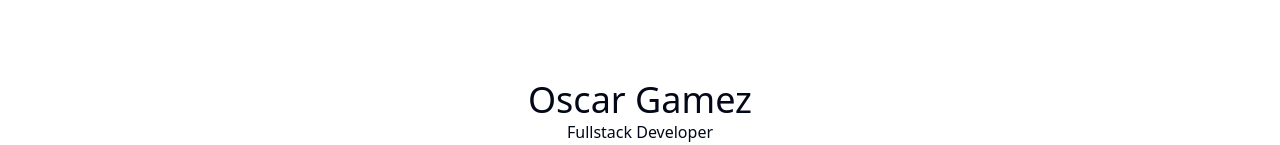
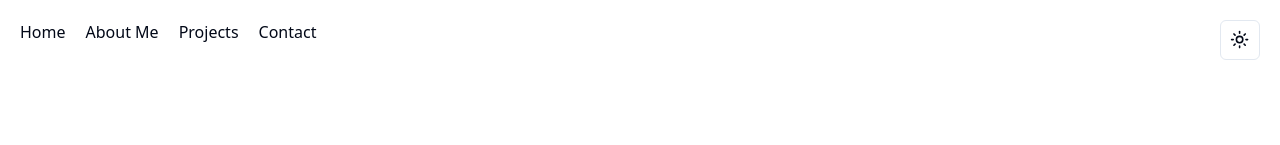
Before and after one commit to OscarG-png/portfoliov2, a Next.js app: page / in a window 1280 px wide. Shown: the top 145 px of the page. Built offline with nearby package versions, Linux system fonts and the light colour scheme.

Commit message:
integrated nav menu

```diff
--- a/src/app/layout.tsx
+++ b/src/app/layout.tsx
@@ -1,5 +1,7 @@
 import "~/styles/globals.css";
 import { ThemeProvider } from "~/components/theme-provider";
+import NavMenu from "~/components/NavMenu";
+import { ModeToggle } from "~/components/DarkMode-Toggle";
 
 import { GeistSans } from "geist/font/sans";
 
@@ -23,7 +25,11 @@ export default function RootLayout({
           enableSystem
           disableTransitionOnChange
         >
-          {children}
+          <div className="mx-5 my-5 flex flex-row justify-between gap-2">
+            <NavMenu />
+            <ModeToggle />
+          </div>
+          <div className="container">{children}</div>
         </ThemeProvider>
       </body>
     </html>
--- /dev/null
+++ b/src/components/Contact.tsx
@@ -0,0 +1,38 @@
+import {
+  Dialog,
+  DialogContent,
+  DialogDescription,
+  DialogHeader,
+  DialogTitle,
+  DialogTrigger,
+} from "~/components/ui/dialog";
+
+export default function Contact() {
+  return (
+    <Dialog>
+      <DialogTrigger className="hover:underline">Contact</DialogTrigger>
+      <DialogContent>
+        <DialogHeader className="gap-3">
+          <DialogTitle className="text-center text-2xl">Contact Me</DialogTitle>
+          <DialogDescription>
+            Currently the best way to contact me is on Linkedin or by email.
+          </DialogDescription>
+        </DialogHeader>
+        <div className="flex flex-col gap-2">
+          <a
+            href="mailto:oscar.gamez88@gmail.com"
+            className="hover:text-blue-500 hover:underline"
+          >
+            oscar.gamez88@gmail.com
+          </a>
+          <a
+            href="https://www.linkedin.com/in/oscarrgamez/message/"
+            className="hover:text-blue-500 hover:underline"
+          >
+            Linkedin
+          </a>
+        </div>
+      </DialogContent>
+    </Dialog>
+  );
+}
--- /dev/null
+++ b/src/components/NavMenu.tsx
@@ -0,0 +1,15 @@
+import Contact from "~/components/Contact";
+import Link from "next/link";
+
+export default function NavMenu() {
+  return (
+    <nav>
+      <div className="flex flex-row gap-5 overflow-x-auto whitespace-nowrap sm:overflow-x-visible">
+        <Link href="/">Home</Link>
+        <Link href="/aboutme">About Me</Link>
+        <Link href="/projects">Projects</Link>
+        <Contact />
+      </div>
+    </nav>
+  );
+}
```
